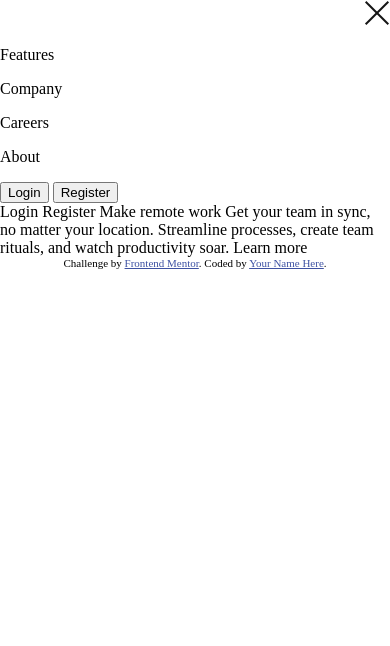
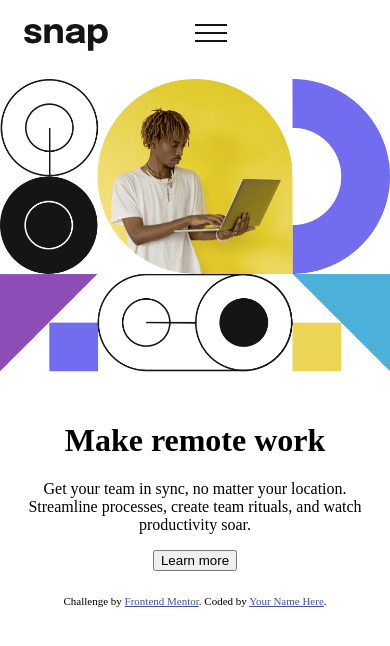
Before and after one commit to yuliia-p/Intro-section-with-dropdown-navigation, a website: page index.html in a window 390 px wide. Drawn offline with Linux system fonts and the light colour scheme.

Commit message:
working on mobile view

```diff
--- a/css/layout.css
+++ b/css/layout.css
@@ -0,0 +1,26 @@
+.container {
+  width: 100%;
+}
+
+.row {
+  display: flex;
+  flex-wrap: wrap;
+}
+
+.column-half {
+  flex-basis: 100%;
+}
+
+.column-half-menu {
+  flex-basis: 50%;
+}
+
+.mobile-menu-div {
+  justify-content: space-between;
+}
+
+@media screen and (min-width: 756px) {
+  .column-half {
+    flex-basis: 50%;
+  }
+}
--- a/css/styles.css
+++ b/css/styles.css
@@ -0,0 +1,26 @@
+.off {
+  display: none;
+}
+
+.desktop {
+  display: none;
+}
+
+.mobile-menu-div,
+.content-holder {
+  padding: 1.5rem;
+}
+
+img.mobile {
+  width: 100%;
+}
+
+@media screen and (min-width: 756px) {
+  .mobile {
+    display: none;
+  }
+
+  .desktop {
+    display: block;
+  }
+}
--- a/index.html
+++ b/index.html
@@ -2,15 +2,12 @@
 <html lang="en">
 <head>
   <meta charset="UTF-8">
-  <meta name="viewport" content="width=device-width, initial-scale=1.0"> <!-- displays site properly based on user's device -->
-
+  <meta name="viewport" content="width=device-width, initial-scale=1.0">
   <link rel="icon" type="image/png" sizes="32x32" href="./images/favicon-32x32.png">
   <link rel="stylesheet" href="./css/layout.css">
   <link rel="stylesheet" href="./css/reset.css">
   <link rel="stylesheet" href="./css/styles.css">
-  <title>Frontend Mentor | Intro section with dropdown navigation</title>
-
-  <!-- Feel free to remove these styles or customise in your own stylesheet 👍 -->
+  <title>Intro section with dropdown navigation</title>
   <style>
     .attribution { font-size: 11px; text-align: center; }
     .attribution a { color: hsl(228, 45%, 44%); }
@@ -18,8 +15,17 @@
 </head>
 <body>
   <div class="container">
-    <div class="row mobile-menu-div off">
-      <div class="menu-content ">
+    <div class="row mobile-menu-div mobile">
+      <div class="column-half column-half-menu">
+        <div class="logo">
+          <img src="./images/logo.svg" alt="logo">
+        </div>
+      </div>
+      <div class="column-half column-half-menu">
+        <div class="menu-bars">
+          <img id="menu-icon" src="./images/icon-menu.svg" alt="menu-bars">
+        </div>
+        <div class="menu-content off">
           <div style="text-align: end">
             <img id="cross-icon" src="./images/icon-close-menu.svg" alt="cross-img">
           </div>
@@ -33,25 +39,24 @@
           </div>
         </div>
       </div>
-    <div class="row desktop-menu-div">
+    </div>
+    <div class="row desktop-menu-div desktop">
       <div class="column-half"></div>
       <div class="column-half"></div>
     </div>
     <div class="row">
-      <div class="column-half"></div>
-      <div class="column-half"></div>
+      <div class="column-half">
+        <img class="mobile" src="./images/image-hero-mobile.png" alt="image">
+        <img class="desktop" src="./images/image-hero-desktop.png" alt="image">
+      </div>
+      <div class="column-half content-holder" style="text-align: center;">
+        <h1>Make remote work</h1>
+        <p>Get your team in sync, no matter your location. Streamline processes,
+        create team rituals, and watch productivity soar.</p>
+        <button>Learn more</button>
       </div>
     </div>
-  Login
-  Register
-
-  Make remote work
-
-  Get your team in sync, no matter your location. Streamline processes,
-  create team rituals, and watch productivity soar.
-
-  Learn more
-
+  </div>
   <div class="attribution">
     Challenge by <a href="https://www.frontendmentor.io?ref=challenge" target="_blank">Frontend Mentor</a>.
     Coded by <a href="#">Your Name Here</a>.
```
Lines whose indentation alone changed are shown as unchanged.
